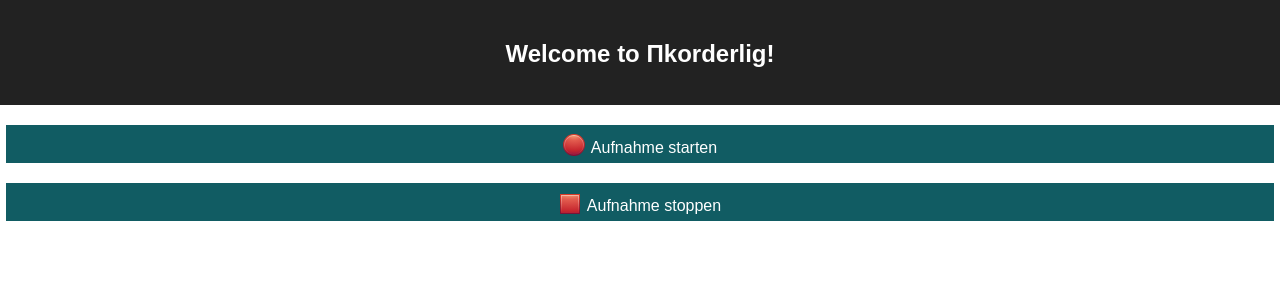
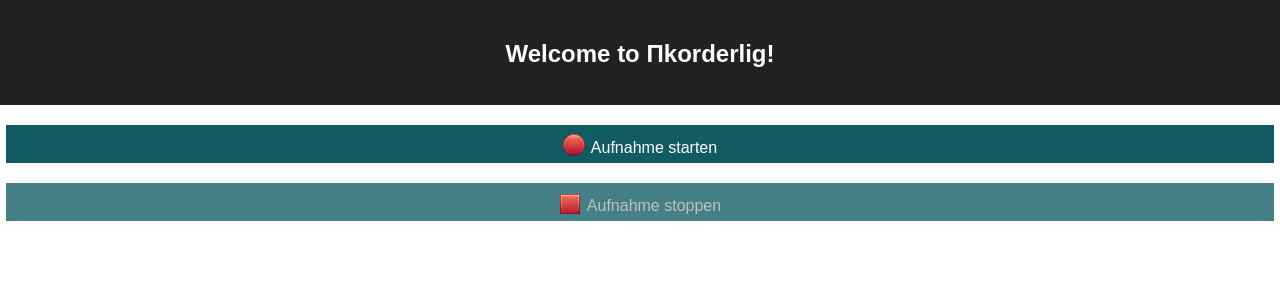
Before and after one commit to stehrenberg/pikorderlig-web, a React (Create React App) app in the folder pikorderlig-web/: page / in a window 1280 px wide. Shown: the top 300 px of the page. Built offline with nearby package versions, Linux system fonts and the light colour scheme; no server answers.

Commit message:
disabled button

```diff
--- a/pikorderlig-web/src/App.css
+++ b/pikorderlig-web/src/App.css
@@ -35,6 +35,11 @@ button.ctrl-button {
 	outline: none;
 }
 
+button.ctrl-button:disabled {
+	background-color: #458086;
+	color: #c0c0c0;;
+}
+
 button img {
 	position: relative;
 	top: 3px;
```
